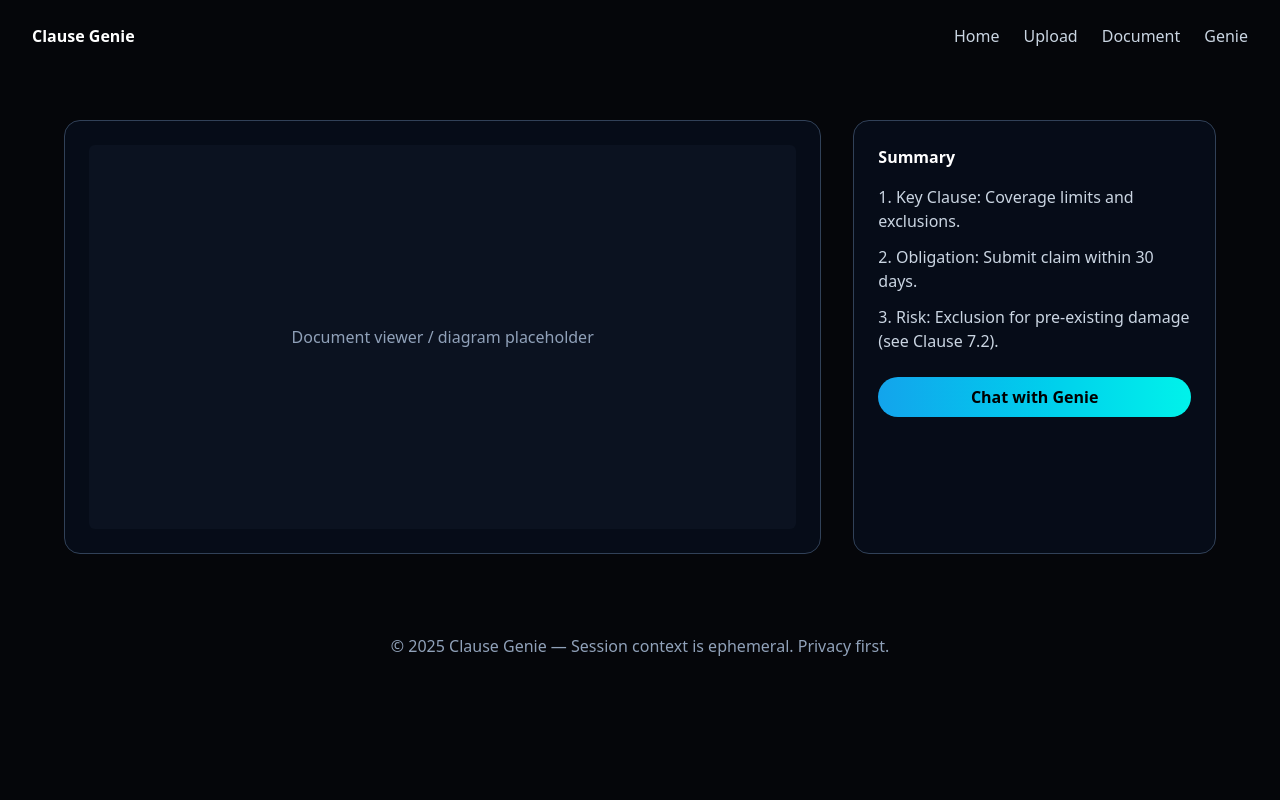
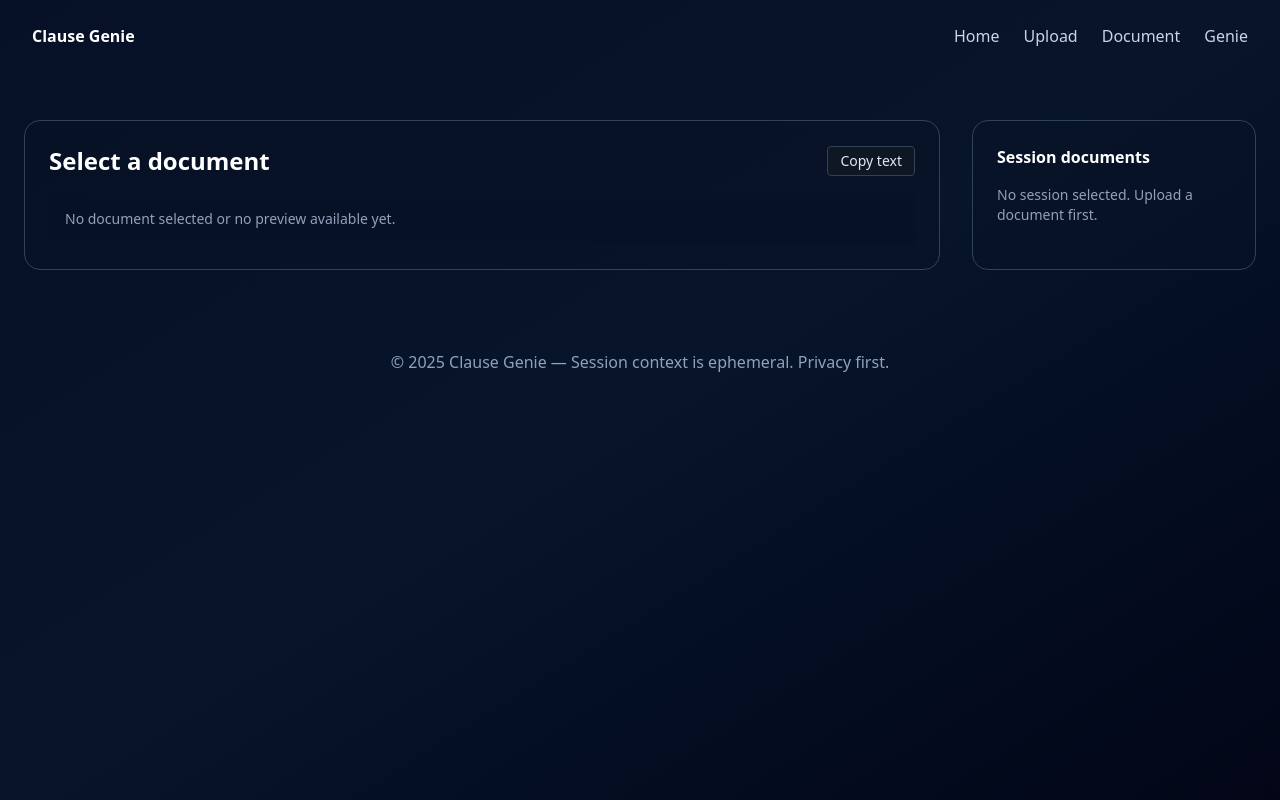
Before and after one commit to KabirKhanuja/Clause-Genie, a Next.js app in the folder apps/web/: page /view in a window 1280 px wide. Built offline with nearby package versions, Linux system fonts and the light colour scheme.

Commit message:
New: Created a session view for documents

```diff
--- /dev/null
+++ b/apps/web/src/app/components/DocumentViewer.tsx
@@ -0,0 +1,97 @@
+"use client";
+
+import { useEffect, useState } from "react";
+
+export default function DocumentViewer({ sessionId }: { sessionId?: string }) {
+  const [selectedDocId, setSelectedDocId] = useState<string | null>(null);
+  const [text, setText] = useState<string | null>(null);
+  const [loading, setLoading] = useState(false);
+  const [statusMsg, setStatusMsg] = useState<string | null>(null);
+  const [error, setError] = useState<string | null>(null);
+
+  // watch hash for selection (set by SessionDocsList)
+  useEffect(() => {
+    function readHash() {
+      const h = (window.location.hash || "").replace("#doc-", "");
+      if (h) setSelectedDocId(h);
+    }
+    readHash();
+    window.addEventListener("hashchange", readHash);
+    return () => window.removeEventListener("hashchange", readHash);
+  }, []);
+
+  // when selectedDocId or sessionId changes — fetch full text
+  useEffect(() => {
+    if (!sessionId || !selectedDocId) return;
+    let cancelled = false;
+    setLoading(true);
+    setText(null);
+    setError(null);
+    setStatusMsg(null);
+
+    // prefer dedicated doc endpoint
+    const docUrl = `/api/session/${encodeURIComponent(sessionId)}/doc/${encodeURIComponent(selectedDocId)}`;
+
+    fetch(docUrl)
+      .then(async (res) => {
+        if (res.status === 404) {
+          // fallback: fetch session list and use preview
+          const sres = await fetch(`/api/session/${encodeURIComponent(sessionId)}`);
+          if (!sres.ok) throw new Error("Failed to fetch session fallback");
+          const sjson = await sres.json();
+          const doc = (sjson?.docs || []).find((d: any) => d.docId === selectedDocId);
+          if (!doc) throw new Error("Document not found in session");
+          setText(doc.preview || "No preview available");
+          setStatusMsg(doc.status === "parsed" ? null : "Parsing in progress — try again in a moment");
+          return;
+        }
+        if (!res.ok) throw new Error(`Failed to fetch doc (${res.status})`);
+        const json = await res.json();
+        // Expect {text: "...", docId, parsedAt?}
+        setText(json?.text || json?.fullText || "");
+        setStatusMsg(json?.parsedAt ? `Parsed: ${new Date(json.parsedAt).toLocaleString()}` : null);
+      })
+      .catch((err: any) => {
+        if (cancelled) return;
+        setError(err?.message || "Failed to load document");
+      })
+      .finally(() => {
+        if (!cancelled) setLoading(false);
+      });
+
+    return () => { cancelled = true; };
+  }, [sessionId, selectedDocId]);
+
+  async function copyText() {
+    if (!text) return;
+    try {
+      await navigator.clipboard.writeText(text);
+      setStatusMsg("Copied to clipboard");
+      setTimeout(() => setStatusMsg(null), 2000);
+    } catch (e) {
+      setStatusMsg("Copy failed");
+      setTimeout(() => setStatusMsg(null), 2000);
+    }
+  }
+
+  return (
+    <div className="h-full flex flex-col">
+      <div className="flex items-center justify-between mb-4">
+        <div>
+          <h2 className="text-2xl text-white font-semibold">{selectedDocId ? `Document: ${selectedDocId}` : "Select a document"}</h2>
+          {statusMsg && <div className="text-sm text-slate-400">{statusMsg}</div>}
+        </div>
+        <div className="flex items-center gap-3">
+          <button onClick={copyText} disabled={!text} className="px-3 py-1 rounded bg-[#0f1724] text-slate-200 text-sm border border-slate-700">Copy text</button>
+        </div>
+      </div>
+
+      <div className="flex-1 overflow-auto rounded bg-[#071126] p-4 text-slate-200 text-sm whitespace-pre-wrap">
+        {loading && <div className="text-slate-400">Loading document…</div>}
+        {error && <div className="text-red-400">{error}</div>}
+        {!loading && !error && !text && <div className="text-slate-400">No document selected or no preview available yet.</div>}
+        {!loading && text && <div>{text}</div>}
+      </div>
+    </div>
+  );
+}
--- /dev/null
+++ b/apps/web/src/app/components/SessionDocsList.tsx
@@ -0,0 +1,89 @@
+"use client";
+
+import { useEffect, useState } from "react";
+
+type Doc = {
+  docId: string;
+  originalname: string;
+  size?: number | null;
+  mimetype?: string;
+  status?: string;
+  parsedAt?: string;
+  preview?: string;
+};
+
+export default function SessionDocsList({ sessionId }: { sessionId?: string }) {
+  const [docs, setDocs] = useState<Doc[] | null>(null);
+  const [loading, setLoading] = useState(false);
+  const [error, setError] = useState<string | null>(null);
+
+  useEffect(() => {
+    if (!sessionId) return setDocs(null);
+    let cancelled = false;
+    setLoading(true);
+    setError(null);
+
+    fetch(`/api/session/${encodeURIComponent(sessionId)}`)
+      .then(async (res) => {
+        if (!res.ok) throw new Error(`Failed to fetch session (${res.status})`);
+        return res.json();
+      })
+      .then((json) => {
+        if (cancelled) return;
+        setDocs(json?.docs || []);
+      })
+      .catch((err: any) => {
+        if (cancelled) return;
+        setError(err?.message || "Failed to load session");
+        setDocs([]);
+      })
+      .finally(() => {
+        if (!cancelled) setLoading(false);
+      });
+
+    return () => {
+      cancelled = true;
+    };
+  }, [sessionId]);
+
+  function openDoc(docId: string) {
+    // simple way to communicate selected doc to DocumentViewer:
+    // update location.hash with docId. DocumentViewer reads it.
+    try {
+      window.location.hash = `doc-${docId}`;
+    } catch (e) {
+      // ignore
+    }
+  }
+
+  if (!sessionId) {
+    return <div className="text-sm text-slate-400">No session selected. Upload a document first.</div>;
+  }
+
+  if (loading) return <div className="text-sm text-slate-400">Loading documents…</div>;
+  if (error) return <div className="text-sm text-red-400">{error}</div>;
+  if (!docs || docs.length === 0) return <div className="text-sm text-slate-400">No documents found for this session yet.</div>;
+
+  return (
+    <div className="space-y-3">
+      {docs.map((d) => (
+        <button
+          key={d.docId}
+          onClick={() => openDoc(d.docId)}
+          className="block w-full text-left p-3 rounded border border-slate-700 bg-[#061026]/40 hover:bg-[#0b1220] transition"
+        >
+          <div className="flex justify-between items-start gap-3">
+            <div className="min-w-0">
+              <div className="text-white text-sm font-medium truncate">{d.originalname || d.docId}</div>
+              <div className="text-slate-400 text-xs truncate">{d.preview ? `${d.preview.slice(0, 120)}${d.preview.length > 120 ? '…' : ''}` : (d.mimetype || '')}</div>
+            </div>
+            <div className="text-right text-xs">
+              <div className="text-slate-300">{d.status || 'uploaded'}</div>
+              <div className="text-slate-500">{d.size ? `${(d.size/1024).toFixed(0)} KB` : ''}</div>
+            </div>
+          </div>
+        </button>
+      ))}
+    </div>
+  );
+}
--- a/apps/web/src/app/view/page.tsx
+++ b/apps/web/src/app/view/page.tsx
@@ -1,20 +1,29 @@
-import Header from '../components/Header';
-import Footer from '../components/Footer';
-import DocumentSummary from '../components/DocumentSummary';
+"use client";
+
+import { useSearchParams } from "next/navigation";
+import Header from "../components/Header";
+import Footer from "../components/Footer";
+import SessionDocsList from "../components/SessionDocsList";
+import DocumentViewer from "../components/DocumentViewer";
 
 export default function ViewPage() {
+  const search = useSearchParams();
+  const sessionId = search?.get("sessionId") || "";
+
   return (
-    <div className="min-h-screen">
+    <div className="min-h-screen bg-gradient-to-br from-[#061026] via-[#07142a] to-[#020617]">
       <Header />
-      <main className="px-8 py-12">
-        <div className="max-w-6xl mx-auto grid grid-cols-1 md:grid-cols-3 gap-8">
-          <div className="md:col-span-2 p-6 rounded-2xl bg-[#081226]/50 border border-slate-700">
-            <div className="h-96 bg-[#0b1220] rounded-md flex items-center justify-center text-slate-400">Document viewer / diagram placeholder</div>
+      <main className="px-6 py-12">
+        <div className="max-w-7xl mx-auto grid grid-cols-1 md:grid-cols-4 gap-8">
+          {/* viewer area */}
+          <div className="md:col-span-3 p-6 rounded-2xl bg-[#081226]/50 border border-slate-700">
+            <DocumentViewer sessionId={sessionId} />
           </div>
 
+          {/* sidebar */}
           <aside className="p-6 rounded-2xl bg-[#081226]/50 border border-slate-700">
-            <h3 className="text-white font-bold mb-4">Summary</h3>
-            <DocumentSummary />
+            <h3 className="text-white font-bold mb-4">Session documents</h3>
+            <SessionDocsList sessionId={sessionId} />
           </aside>
         </div>
       </main>
```
